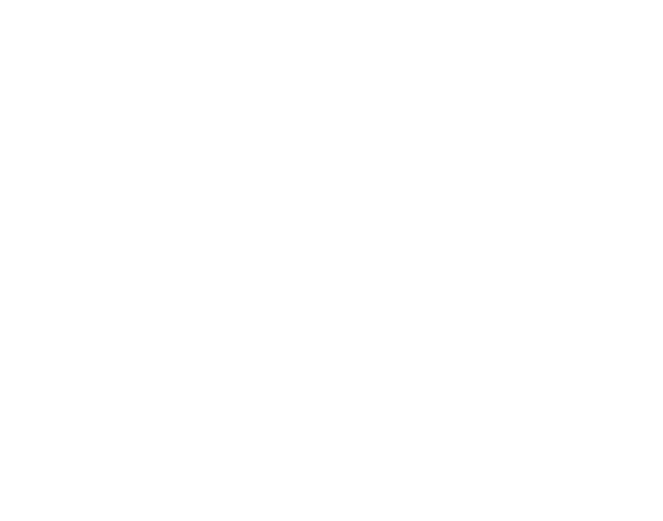
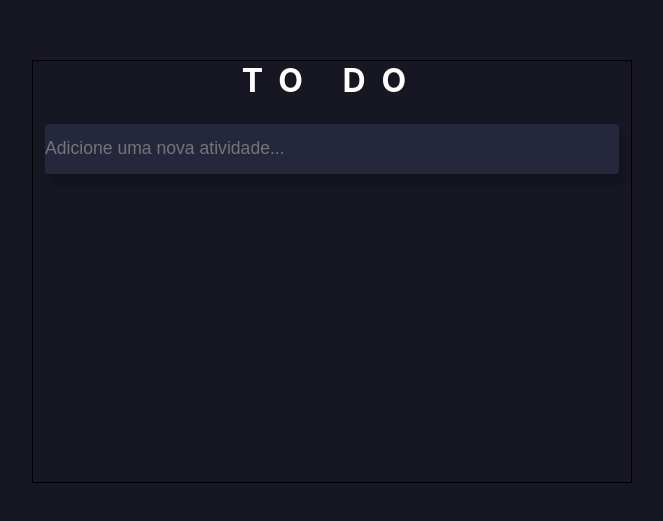
Before and after one commit to jonathatargino/todo-app, a React (Create React App) app: page / in a window 1280 px wide. Shown: the part 129-650 px from the top of the page, without its empty margins (308-971 px from the left). Built offline with nearby package versions, Linux system fonts and the light colour scheme.

Commit message:
App component rendering TodoContainer component

```diff
--- a/src/App.css
+++ b/src/App.css
@@ -3,3 +3,15 @@
   padding: 0;
   box-sizing: border-box;
 }
+
+body {
+  background: hsl(235, 21%, 11%);
+}
+
+#mainDiv {
+  width: 100%;
+  height: 100vh;
+  display: flex;
+  justify-content: center;
+  align-items: center;
+}
--- a/src/App.js
+++ b/src/App.js
@@ -1,8 +1,10 @@
 import './App.css';
+import TodoContainer from './TodoContainer';
 
 function App() {
   return (
-    <div>
+    <div id="mainDiv">
+      <TodoContainer/>
     </div>
   );
 }
```
